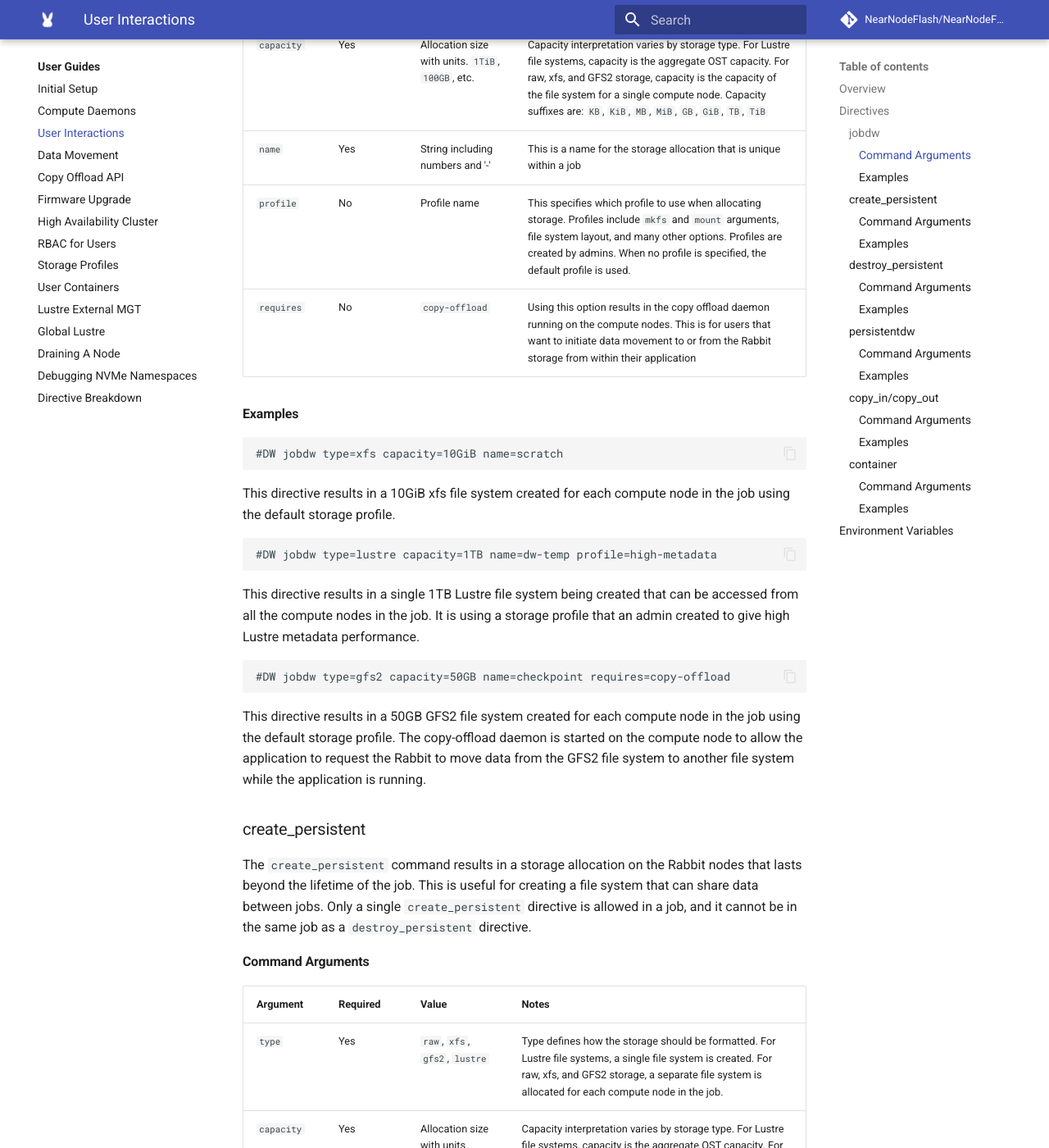
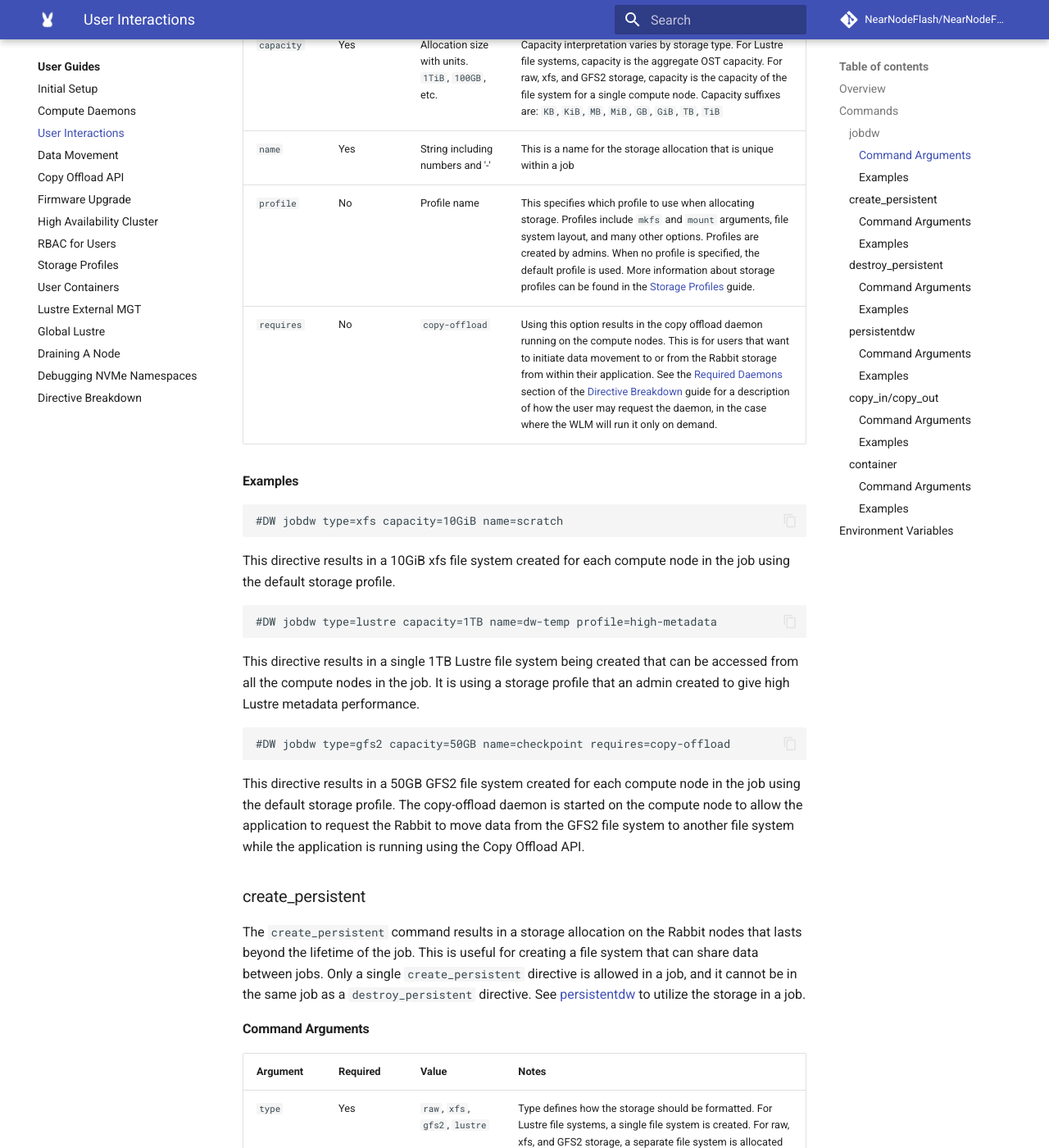
Before and after one commit to NearNodeFlash/NearNodeFlash.github.io, an MkDocs documentation site: the page built from docs/guides/user-interactions/readme.md, in a window 1280 px wide and 1400 px high, scrolled down 912 px. Shown: the whole window at 82% size. Built offline with MkDocs 1.6.1 and Material for MkDocs 9.7.7, drawn with Linux system fonts in a browser that asks for light colours; comment, search, counter and statistics services are not loaded; the version menu is left out; some of the changed text lies outside the part shown.

Commit message:
review comments
Signed-off-by: Matt Richerson <matthew.richerson@hpe.com>

````diff
--- a/docs/guides/user-interactions/readme.md
+++ b/docs/guides/user-interactions/readme.md
@@ -11,7 +11,7 @@ A user may include one or more Data Workflow directives in their job script to r
 
 Once the job is running on compute nodes, the application can find access to Rabbit specific resources through a set of environment variables that provide mount and network access information.
 
-## Directives
+## Commands
 
 ### jobdw
 
@@ -23,8 +23,8 @@ The `jobdw` directive command tells the Rabbit software to create a file system
 | `type` | Yes | `raw`, `xfs`, `gfs2`, `lustre` | Type defines how the storage should be formatted. For Lustre file systems, a single file system is created that is mounted by all computes in the job. For raw, xfs, and GFS2 storage, a separate file system is allocated for each compute node. |
 | `capacity` | Yes | Allocation size with units. `1TiB`, `100GB`, etc. | Capacity interpretation varies by storage type. For Lustre file systems, capacity is the aggregate OST capacity. For raw, xfs, and GFS2 storage, capacity is the capacity of the file system for a single compute node. Capacity suffixes are: `KB`, `KiB`, `MB`, `MiB`, `GB`, `GiB`, `TB`, `TiB` |
 | `name` | Yes | String including numbers and '-' | This is a name for the storage allocation that is unique within a job |
-| `profile` | No | Profile name | This specifies which profile to use when allocating storage. Profiles include `mkfs` and `mount` arguments, file system layout, and many other options. Profiles are created by admins. When no profile is specified, the default profile is used. |
-| `requires` | No | `copy-offload` | Using this option results in the copy offload daemon running on the compute nodes. This is for users that want to initiate data movement to or from the Rabbit storage from within their application |
+| `profile` | No | Profile name | This specifies which profile to use when allocating storage. Profiles include `mkfs` and `mount` arguments, file system layout, and many other options. Profiles are created by admins. When no profile is specified, the default profile is used. More information about storage profiles can be found in the [Storage Profiles](../storage-profiles/readme.md) guide. |
+| `requires` | No | `copy-offload` | Using this option results in the copy offload daemon running on the compute nodes. This is for users that want to initiate data movement to or from the Rabbit storage from within their application. See the [Required Daemons](../directive-breakdown/readme.md#requireddaemons) section of the [Directive Breakdown](../directive-breakdown/readme.md) guide for a description of how the user may request the daemon, in the case where the WLM will run it only on demand. |
 
 #### Examples
 
@@ -44,19 +44,19 @@ This directive results in a single 1TB Lustre file system being created that can
 #DW jobdw type=gfs2 capacity=50GB name=checkpoint requires=copy-offload
 ```
 
-This directive results in a 50GB GFS2 file system created for each compute node in the job using the default storage profile. The copy-offload daemon is started on the compute node to allow the application to request the Rabbit to move data from the GFS2 file system to another file system while the application is running.
+This directive results in a 50GB GFS2 file system created for each compute node in the job using the default storage profile. The copy-offload daemon is started on the compute node to allow the application to request the Rabbit to move data from the GFS2 file system to another file system while the application is running using the Copy Offload API.
 
 ### create_persistent
 
-The `create_persistent` command results in a storage allocation on the Rabbit nodes that lasts beyond the lifetime of the job. This is useful for creating a file system that can share data between jobs. Only a single `create_persistent` directive is allowed in a job, and it cannot be in the same job as a `destroy_persistent` directive.
+The `create_persistent` command results in a storage allocation on the Rabbit nodes that lasts beyond the lifetime of the job. This is useful for creating a file system that can share data between jobs. Only a single `create_persistent` directive is allowed in a job, and it cannot be in the same job as a `destroy_persistent` directive. See [persistentdw](readme.md#persistentdw) to utilize the storage in a job.
 
 #### Command Arguments
 | Argument | Required | Value | Notes |
 |----------|----------|-------|-------|
 | `type` | Yes | `raw`, `xfs`, `gfs2`, `lustre` | Type defines how the storage should be formatted. For Lustre file systems, a single file system is created. For raw, xfs, and GFS2 storage, a separate file system is allocated for each compute node in the job. |
 | `capacity` | Yes | Allocation size with units. `1TiB`, `100GB`, etc. | Capacity interpretation varies by storage type. For Lustre file systems, capacity is the aggregate OST capacity. For raw, xfs, and GFS2 storage, capacity is the capacity of the file system for a single compute node. Capacity suffixes are: `KB`, `KiB`, `MB`, `MiB`, `GB`, `GiB`, `TB`, `TiB` |
-| `name` | Yes | String including numbers and '-' | This is a name for the storage allocation that is unique within the system |
-| `profile` | No | Profile name | This specifies which profile to use when allocating storage. Profiles include `mkfs` and `mount` arguments, file system layout, and many other options. Profiles are created by admins. When no profile is specified, the default profile is used. The profile used when creating the persistent storage allocation is the same profile used by jobs that use the persistent storage. |
+| `name` | Yes | Lowercase string including numbers and '-' | This is a name for the storage allocation that is unique within the system |
+| `profile` | No | Profile name | This specifies which profile to use when allocating storage. Profiles include `mkfs` and `mount` arguments, file system layout, and many other options. Profiles are created by admins. When no profile is specified, the default profile is used. The profile used when creating the persistent storage allocation is the same profile used by jobs that use the persistent storage. More information about storage profiles can be found in the [Storage Profiles](../storage-profiles/readme.md) guide.|
 
 #### Examples
 
@@ -96,8 +96,8 @@ Persistent Lustre file systems can be accessed from any compute nodes in the sys
 #### Command Arguments
 | Argument | Required | Value | Notes |
 |----------|----------|-------|-------|
-| `name` | Yes | String including numbers and '-' | This is a name for the persistent storage that will be accessed |
-| `requires` | No | `copy-offload` | Using this option results in the copy offload daemon running on the compute nodes. This is for users that want to initiate data movement to or from the Rabbit storage from within their application |
+| `name` | Yes | Lowercase string including numbers and '-' | This is a name for the persistent storage that will be accessed |
+| `requires` | No | `copy-offload` | Using this option results in the copy offload daemon running on the compute nodes. This is for users that want to initiate data movement to or from the Rabbit storage from within their application. See the [Required Daemons](../directive-breakdown/readme.md#requireddaemons) section of the [Directive Breakdown](../directive-breakdown/readme.md) guide for a description of how the user may request the daemon, in the case where the WLM will run it only on demand. |
 
 #### Examples
 
````
Also changed, not shown: other parts of docs/guides/user-interactions/readme.md (+4 -4 lines).
